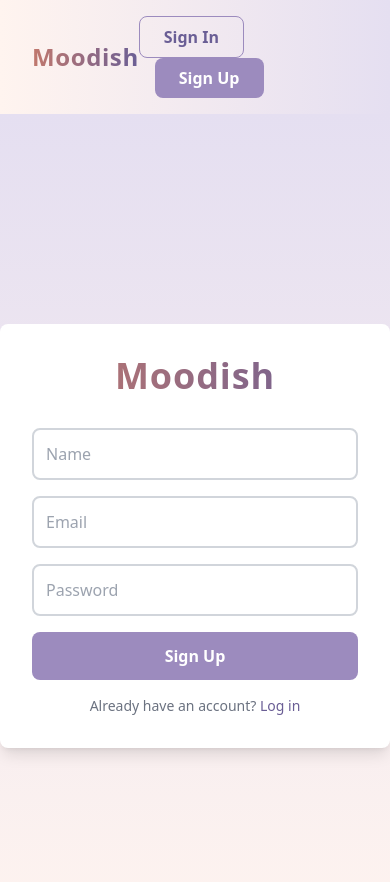
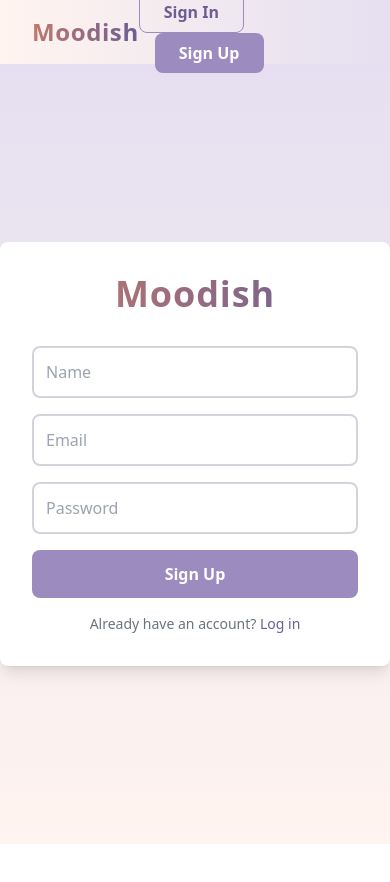
Before and after one commit to eyekavya/Moodish-React, a React (Create React App) app: page /signup in a window 390 px wide. Shown: the top 882 px of the page. After the commit the page ends 844 px from the top, so only its background shows below. Built offline with nearby package versions, Linux system fonts and the light colour scheme; no server answers.

Commit message:
adjust layout for authentication and navigation components for better responsiveness

```diff
--- a/src/components/Authentication/index.js
+++ b/src/components/Authentication/index.js
@@ -31,7 +31,7 @@ function Authentication({ isSignUp = false }) {
   return (
     <>
       <Nav />
-      <div className="min-h-screen flex items-center justify-center bg-gradient-to-b from-lavender-200 to-peach-100">
+      <div className="min-h-[calc(100vh-64px)] flex items-center justify-center bg-gradient-to-b from-lavender-200 to-peach-100">
         <div className="w-full max-w-md bg-white shadow-lg rounded-lg p-8">
           <h1 className="text-center text-4xl font-extrabold bg-gradient-to-r from-peach-800 to-lavender-800 text-transparent bg-clip-text tracking-wide mb-8">
             Moodish
--- a/src/components/Nav/index.js
+++ b/src/components/Nav/index.js
@@ -11,7 +11,7 @@ function Nav() {
   return (
     <>
       <div>
-        <nav className="flex justify-between items-center px-8 py-4 bg-gradient-to-r from-peach-100 to-lavender-200 shadow-md">
+        <nav className="h-16 flex justify-between items-center px-8 py-4 bg-gradient-to-r from-peach-100 to-lavender-200 shadow-md">
           <h2
             className="text-2xl font-extrabold bg-gradient-to-r from-peach-800 to-lavender-800 text-transparent bg-clip-text tracking-wide"
             onClick={() => handleRouting("/")}
```
